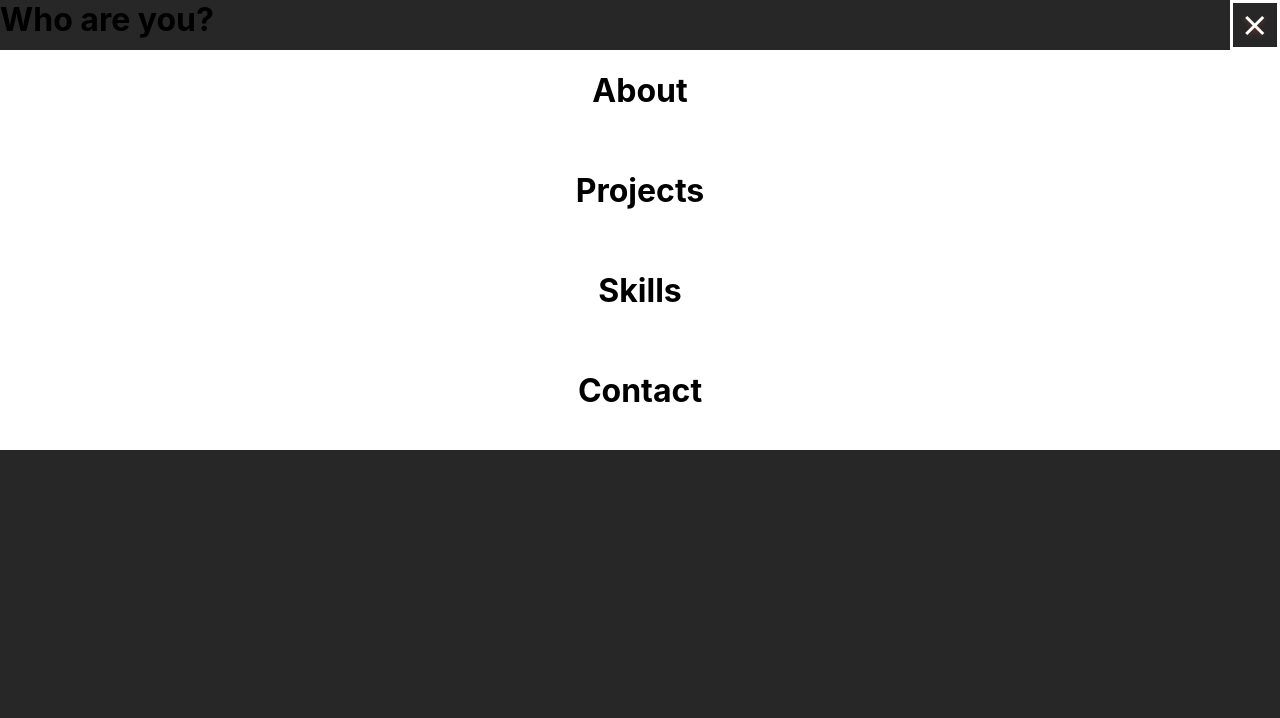
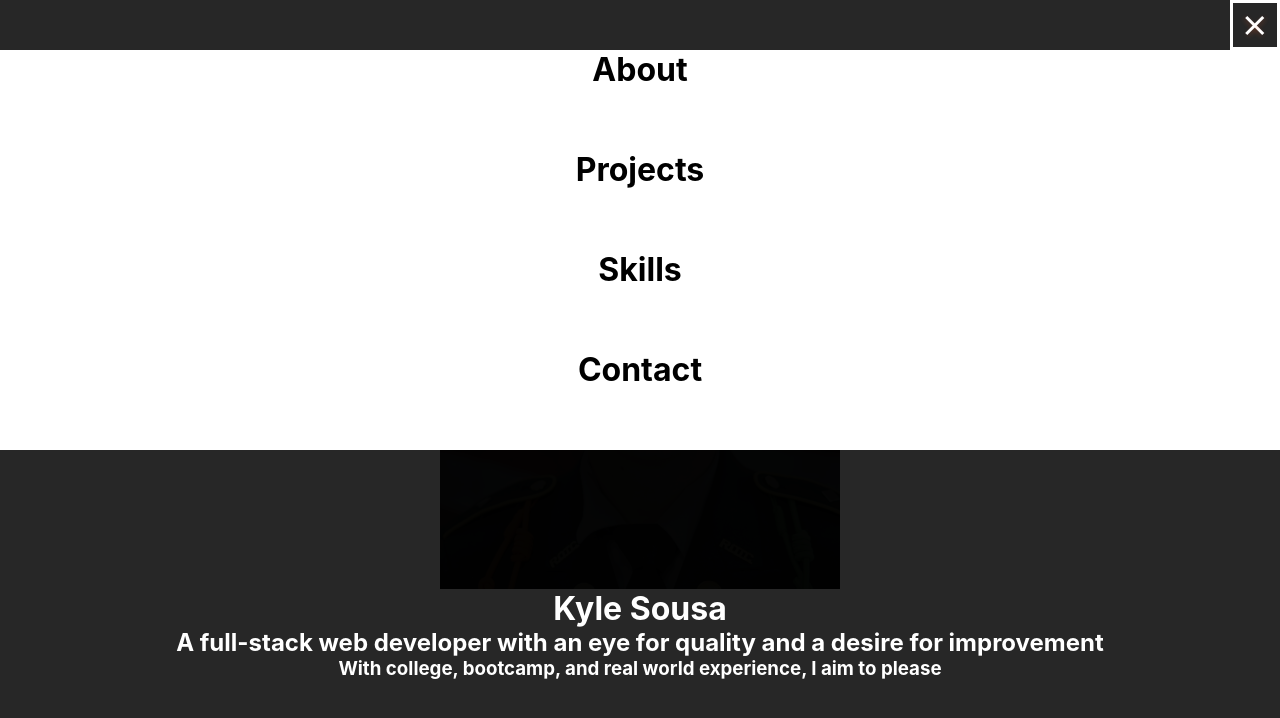
Before and after one commit to AWSMProdigy/updated-portfolio, a React (Create React App) app in the folder my-portfolio/: page / in a window 1280 px wide. Both pictures are taken after a click on the element 1255 px from the left and 25 px from the top of the page. Shown: the top 718 px of the page. Built offline with nearby package versions, Linux system fonts and the light colour scheme.

Commit message:
Added animation to portrait

```diff
--- a/my-portfolio/src/App.css
+++ b/my-portfolio/src/App.css
@@ -1,5 +1,6 @@
 * {
   scroll-behavior: smooth;
+  margin: 0;
 }
 
 body {
@@ -113,6 +114,10 @@ nav{
   opacity: 0;
 }
 
+.nav-links.false a{
+  pointer-events: none;
+}
+
 .nav-links a{
   display:inline-block;
   list-style-type:none;
@@ -145,6 +150,14 @@ nav{
   height: 100vh;
   width: 100vw;
   scroll-snap-align: start;
+  display: flex;
+  justify-content: center;
+  align-items: center;
+  flex-direction: column;
+}
+
+.About{
+  color: white;
 }
 
 .Projects{
@@ -158,6 +171,34 @@ nav{
 .Contact{
   background-color: white;
 }
+
+.imgBox {
+  position: relative;
+  width: 400px;
+  height: 400px;
+  cursor: none;
+}
+
+.headshot, .mouse {
+  position: absolute;
+  top: 0;
+  margin: 0 auto;
+  width: 400px;
+  height: 400px;
+  background-image: url("../public/images/me.jpg");
+  background-size: cover;
+  background-repeat: no-repeat;
+  background-position: center;
+}
+
+.headshot{
+  filter: brightness(2%);
+}
+
+.mouse {
+  clip-path: circle(0em at 0 0);
+}
+
 
 @media (max-width:1280px){
   nav{
--- a/my-portfolio/src/App.js
+++ b/my-portfolio/src/App.js
@@ -1,9 +1,36 @@
-import logo from './logo.svg';
 import './App.css';
 import 'font-awesome/css/font-awesome.min.css';
 import React, { useState } from "react";
 
 function App() {
+
+  window.addEventListener('load', (event) => {
+    let imgBox = document.querySelector('.imgBox');
+    let mouse = document.querySelector('.mouse');
+    let hovered = false;
+    let revealed = false;
+
+    const lightPortrait = () =>{
+      revealed = true;
+      mouse.style.transition = `all .5s ease-in-out`;
+      mouse.style.clipPath = `circle(100%)`;
+    }
+
+
+
+    imgBox.addEventListener('mousemove', (e) => {
+    if(!hovered){
+      console.log("Hovered");
+      window.setTimeout(lightPortrait, 3000);
+      hovered = true;
+    }
+    if(revealed){
+      return;
+    }
+    mouse.style.clipPath =
+      `circle(10em at ${e.offsetX}px ${e.offsetY}px)`;
+  });
+  })
   const [menu, setmenu] = useState("false");
   const [mobMenu, setMobMenu] = useState("mob-false");
 
@@ -39,15 +66,22 @@ function App() {
         </div>
         </nav>
         <div className={"nav-links-mobile " + mobMenu} onClick={showmenu}>
-          <a href="#About"><h1>About</h1></a>
-          <a href="#Projects"><h1>Projects</h1></a>
-          <a href="#Skills"><h1>Skills</h1></a>
-          <a href="#Contact"><h1>Contact</h1></a>
+          <a href="#About" id="aboutLink"><h1>About</h1></a>
+          <a href="#Projects" id="projectLink"><h1>Projects</h1></a>
+          <a href="#Skills" id="skillsLink"><h1>Skills</h1></a>
+          <a href="#Contact" id="contactLink"><h1>Contact</h1></a>
         </div>
         <div className='pages'>
         <div className="Page About" id="About">
-          <h1>Who are you?</h1>
-          <h1>Sousa...Kyle Sousa</h1>
+          <h1>Introduce yourself Mr...</h1>
+          <h2>Sousa...</h2>
+          <div className='imgBox'>
+            <div className="headshot"></div>
+            <div className="mouse"></div>
+          </div>
+          <h1>Kyle Sousa</h1>
+          <h2>A full-stack web developer with an eye for quality and a desire for improvement</h2>
+          <h3>With college, bootcamp, and real world experience, I aim to please</h3>
         </div>
         <div className="Page Projects" id="Projects">
           <h1>I told you I'd find you</h1>
```
Also changed, not shown: my-portfolio/public/images/me.jpg (added).
